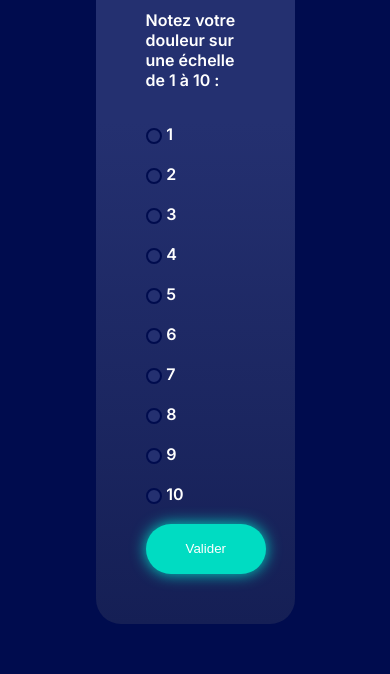
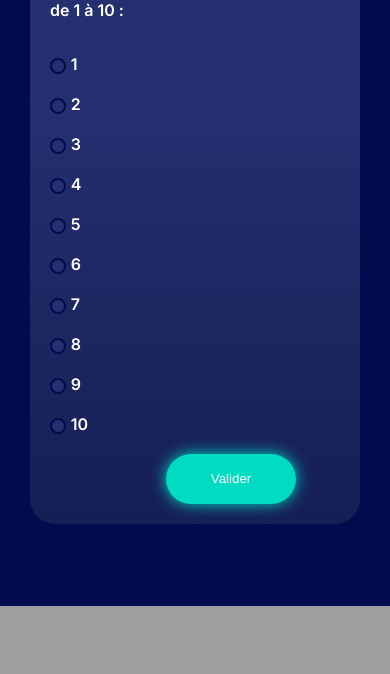
Before and after one commit to twoze/ZeroDouleur_BAP, a PHP site: page / in a window 390 px wide; the page is wider, and only the part inside the window is pictured. Shown: the part 238-912 px from the top of that part. After the commit the page ends 844 px from the top of that part, so only its background shows below. Run offline with PHP 8.4, Linux system fonts and the light colour scheme.

Commit message:
amelioration responsive page checkbox

```diff
--- a/App/css/checkbox.css
+++ b/App/css/checkbox.css
@@ -36,9 +36,7 @@ main{
 .check{
     background-color: #243070;
     height: auto;
-    width: 30%;
-    margin: auto;
-    padding: 50px;
+    padding: 20px;
     border-radius: 25px;
     color: #ffffff;
     background-image: linear-gradient(to bottom, #243070 26%, #151f55);
@@ -79,8 +77,10 @@ input[type="radio"]+ label::before {
 button{
     width: 120px;
 }
-.btn {
-    width: auto;
+.btn, .btn-c {
+    width: 130px;
+    position: relative;
+    left: 40%;
     height: 50px;
     padding: 10px 40px;
     border-radius: 25px;
@@ -103,7 +103,7 @@ button{
     outline: none;
 }
 
-.connexion{
+.btn-c{
     color: black;
     width: 100px;
     margin: 0 ;
--- a/App/view/checkbox.php
+++ b/App/view/checkbox.php
@@ -12,7 +12,7 @@
 <body>
   <header><!--menu-->
     <div id="logo"><img src="../App/img/Logo Indolor Render.svg" alt="logo"><h1>IndoloR</h1></div>
-    <a href="?page=connexion"><button class="btn">Se connecter</button></a>
+    <a href="?page=connexion"><button class="btn-c">Se connecter</button></a>
   </header>
   <main>
     <div class="check"><!--formulaire d'évaluation de douleur-->
--- a/Core/Config/config.php
+++ b/Core/Config/config.php
@@ -4,5 +4,5 @@ $dbConfig = [
     "host" => "localhost:3306",
     "dbname" => "bap",
     "dbuser" => "root",
-    "dbpass" => ""
+    "dbpass" => "root"
 ];
```
